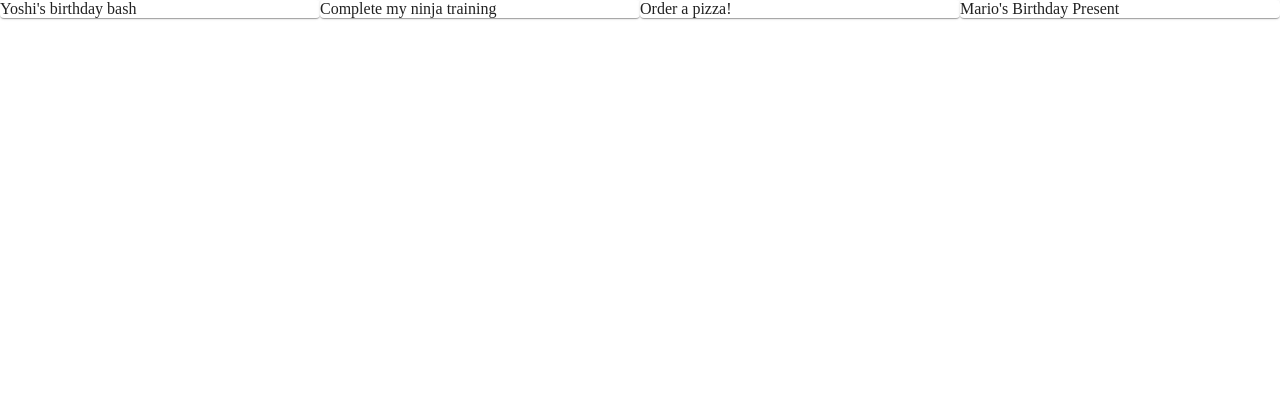
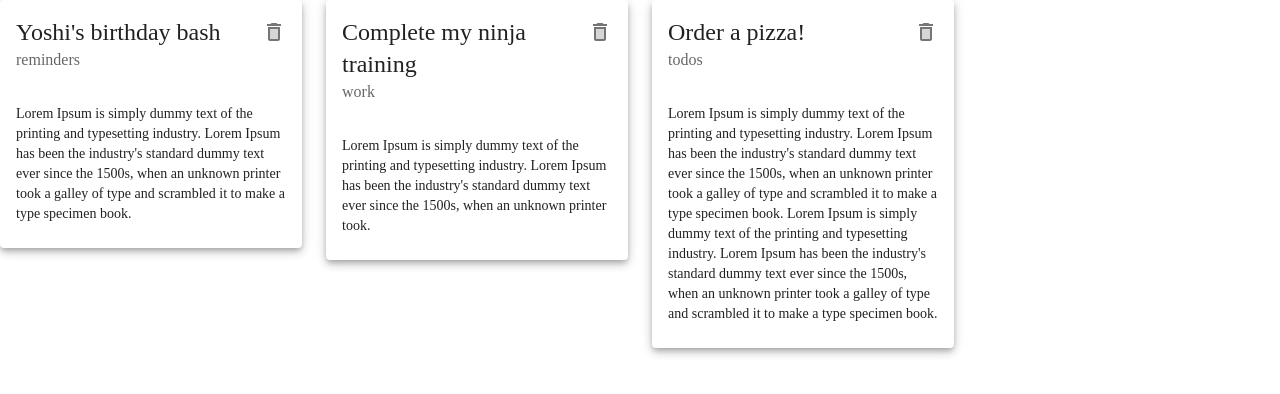
Before and after one commit to edcas21/mui4-to-mui5-conversion-practice, a React (Create React App) app: page / in a window 1280 px wide. Shown: the top 394 px of the page. Built offline with nearby package versions, Linux system fonts and the light colour scheme; data requests are answered from the project's data file.

Commit message:
Completed card component section

```diff
--- a/data/db.json
+++ b/data/db.json
@@ -17,12 +17,6 @@
       "details": "Lorem Ipsum is simply dummy text of the printing and typesetting industry. Lorem Ipsum has been the industry's standard dummy text ever since the 1500s, when an unknown printer took a galley of type and scrambled it to make a type specimen book.\nLorem Ipsum is simply dummy text of the printing and typesetting industry. Lorem Ipsum has been the industry's standard dummy text ever since the 1500s, when an unknown printer took a galley of type and scrambled it to make a type specimen book.",
       "category": "todos",
       "id": 3
-    },
-    {
-      "title": "Mario's Birthday Present",
-      "details": "fsad dhadhadf fhdhdsfh",
-      "category": "reminders",
-      "id": 4
     }
   ]
 }
--- a/src/pages/index.js
+++ b/src/pages/index.js
@@ -1,4 +1,5 @@
 import Notes from "./notes/notes.component";
 import Create from "./create/create.component";
+import NoteCard from "./notecard/notecard.component";
 
-export { Notes, Create };
+export { Notes, Create, NoteCard };
--- /dev/null
+++ b/src/pages/notecard/notecard.component.jsx
@@ -0,0 +1,32 @@
+import React from "react";
+// components
+import { Box } from "@mui/system";
+import {
+  Card,
+  CardHeader,
+  CardContent,
+  IconButton,
+  Typography,
+} from "@mui/material";
+import { DeleteTwoTone } from "@mui/icons-material";
+
+const NoteCard = ({ note, handleDelete }) => {
+  return (
+    <Card elevation={5}>
+      <CardHeader
+        action={
+          <IconButton onClick={() => handleDelete(note.id)}>
+            <DeleteTwoTone />
+          </IconButton>
+        }
+        title={note.title}
+        subheader={note.category}
+      />
+      <CardContent>
+        <Typography variant="body2" colot="textSecondary">{note.details}</Typography>
+      </CardContent>
+    </Card>
+  );
+};
+
+export default NoteCard;
--- a/src/pages/notes/notes.component.jsx
+++ b/src/pages/notes/notes.component.jsx
@@ -2,6 +2,8 @@
 // components
 import { Box } from "@mui/system";
 import { Grid, Paper } from "@mui/material";
+
+import { NoteCard } from "..";
 
 const Notes = () => {
   const [notes, setNotes] = useState([]);
@@ -23,26 +25,25 @@
       .then((res) => res.json()) // parses the data received from the endpoint
       .then((data) => setNotes(data)); // passes that data over to be used for the state
   }, []); // The empty array tells it to only run the provided code once
+
+  const handleDelete = async (id) => {
+    // Json server will check the endpoint and look for the given id in order to delete it
+    await fetch("http://localhost:8000/notes/" + id, {
+      method: 'DELETE'
+    });
+
+    const newNotes = notes.filter(note => note.id !== id);
+    setNotes(newNotes);
+  }
+
   return (
     <Box>
-      {/* <Grid container>
-        <Grid item xs={12} sm={6} md={3}>
-          <Paper>1</Paper>
-        </Grid>
-        <Grid item xs={12} sm={6} md={3}>
-          <Paper>2</Paper>
-        </Grid>
-        <Grid item xs={12} sm={6} md={3}>
-          <Paper>3</Paper>
-        </Grid>
-        <Grid item xs={12} sm={6} md={3}>
-          <Paper>4</Paper>
-        </Grid>
-      </Grid> */}
-      <Grid container>
+    {/* Takes the base spacing value and multiplies it by 3 */}
+      <Grid container spacing={3}>
         {notes.map((note) => (
           <Grid key={note.id} item xs={12} sm={6} md={3}>
-            <Paper>{note.title}</Paper>
+            {/* <Paper>{note.title}</Paper> */}
+            <NoteCard note={note} handleDelete={handleDelete} />
           </Grid>
         ))}
       </Grid>
@@ -66,3 +67,19 @@
   </Grid>
 </Grid>; */
 }
+{
+  /* <Grid container>
+        <Grid item xs={12} sm={6} md={3}>
+          <Paper>1</Paper>
+        </Grid>
+        <Grid item xs={12} sm={6} md={3}>
+          <Paper>2</Paper>
+        </Grid>
+        <Grid item xs={12} sm={6} md={3}>
+          <Paper>3</Paper>
+        </Grid>
+        <Grid item xs={12} sm={6} md={3}>
+          <Paper>4</Paper>
+        </Grid>
+      </Grid> */
+}
```
